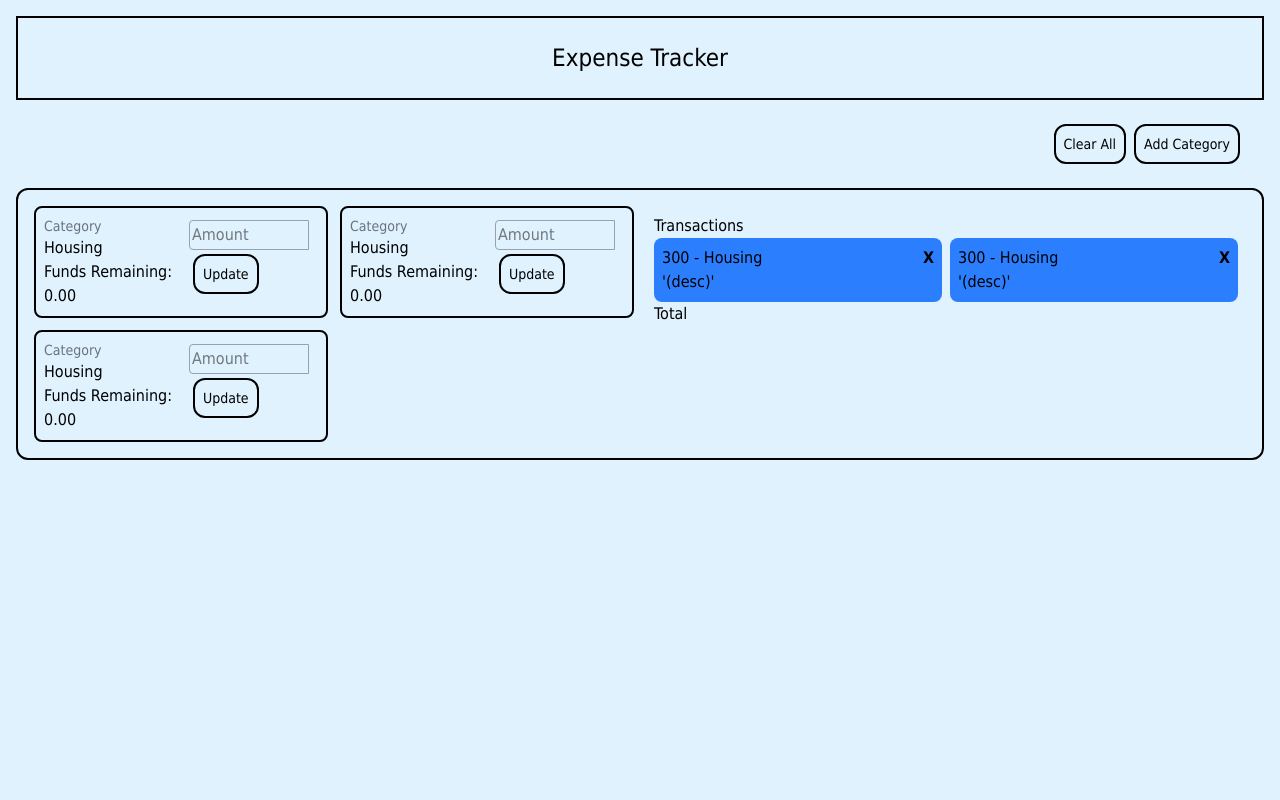
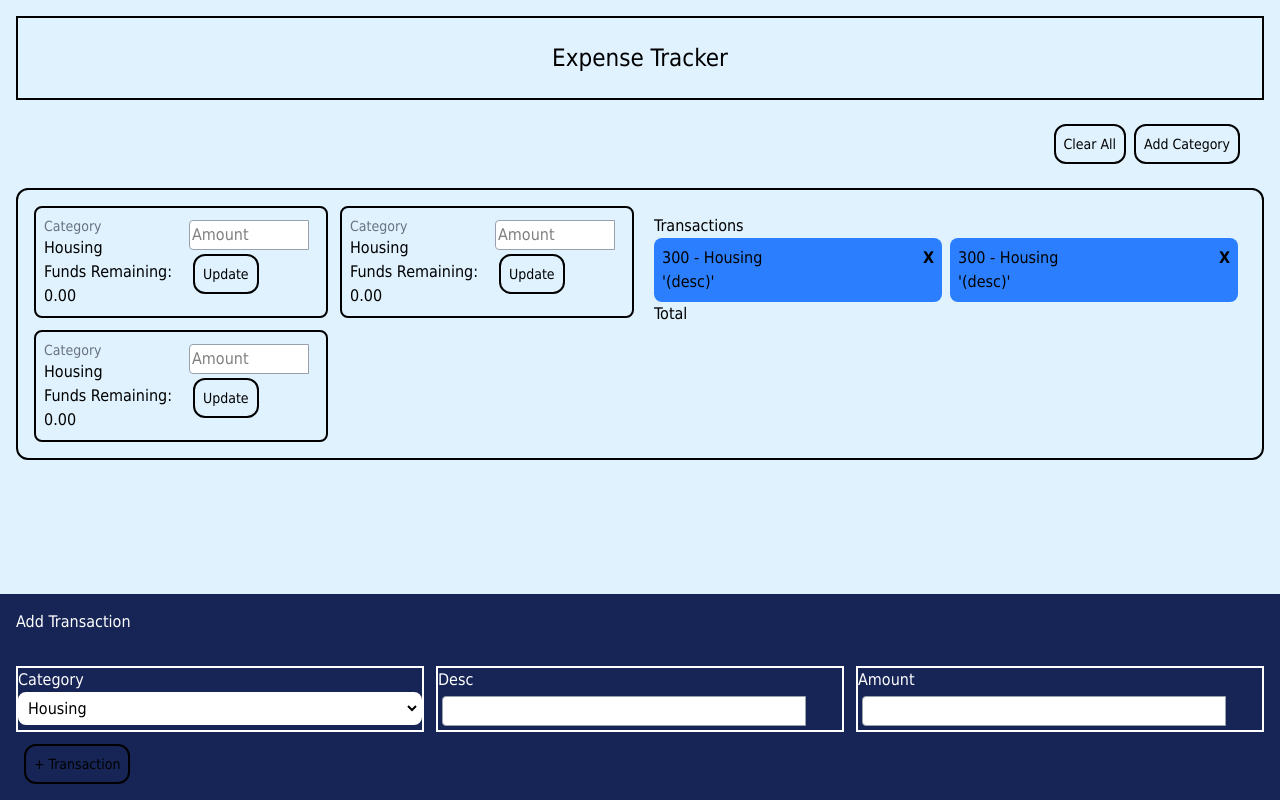
Before and after one commit to violetlea/expenseTracker, a React (Vite) app: page / in a window 1280 px wide. Built offline with nearby package versions, Linux system fonts and the light colour scheme.

Commit message:
add transaction container

```diff
--- a/src/App.jsx
+++ b/src/App.jsx
@@ -4,6 +4,7 @@ import ButtonDef from "./components/Button";
 import AddCategory from "./containers/addCategoryContainer";
 import AddBudget from "./containers/addBudgetContainer";
 import ManageTransaction from "./containers/transactionsContainer";
+import AddTransaction from "./containers/addTransactionContainer";
 function App() {
 	const [visible, setVisible] = useState(false);
 
@@ -60,6 +61,9 @@ function App() {
 					<ManageTransaction />
 				</div>
 			</section>
+			<section className=" bg-blue-950 fixed bottom-0 w-full left-0 z-50">
+				<AddTransaction />
+			</section>
 		</>
 	);
 }
--- a/src/components/Button.jsx
+++ b/src/components/Button.jsx
@@ -1,6 +1,6 @@
 export default function ButtonDef (props) {
 
-    const {text,handleAction} = props;
+    const {text,handleAction,isWhite} = props;
 
     return(
     <>
--- /dev/null
+++ b/src/components/Dropdown.jsx
@@ -0,0 +1,15 @@
+export default function DropdownDef (props) {
+
+    const {name} = props;
+
+    return(
+        <>
+            <select name={name} className="border-2 rounded-lg border-white bg-white w-full p-1">
+                <option value="Housing">Housing</option>
+                <option value="Housing">Housing</option>
+                <option value="Housing">Housing</option>
+                <option value="Housing">Housing</option>
+            </select>
+        </>
+    );
+}
--- a/src/components/Input.jsx
+++ b/src/components/Input.jsx
@@ -6,7 +6,7 @@ export default function TextInput (props) {
         type={type}
         placeholder={label}
         onChange={handleOnChange}
-        class="border-1 border-gray-400 w-auto max-w-9/10 rounded-l p-0.5 m-1"
+        class="border-1 border-gray-400 bg-white w-full max-w-9/10 rounded-l p-0.5 m-1"
         >
 
         </input>
--- /dev/null
+++ b/src/components/RoundedDetail.jsx
@@ -0,0 +1,14 @@
+export default function RoundedDetail(props) {
+	return (
+		<>
+			<div className="rounded-lg bg-blue-500 p-2 grid grid-cols-2">
+				<div className="h-full">
+					<p>300 - Housing '(desc)' </p>
+				</div>
+				<div className="h-full pt-0.5 md:pt-2 lg:pt-0 align-middle">
+					<p className="text-right font-bold  ">X</p>
+				</div>
+			</div>
+		</>
+	);
+}
--- a/src/containers/addBudgetContainer.jsx
+++ b/src/containers/addBudgetContainer.jsx
@@ -18,7 +18,7 @@ export default function AddBudget(props) {
 						</div>
 					</div>
 				</div>
-				<div className="border-2 border-black w-full rounded-lg p-2 w-full">
+				<div className="border-2 border-black rounded-lg p-2 w-full">
 					<div className="grid grid-cols-2 gap-2">
 						<div>
 							<p className="text-sm text-gray-500">Category</p>
--- /dev/null
+++ b/src/containers/addTransactionContainer.jsx
@@ -0,0 +1,28 @@
+import DropdownDef from "../components/Dropdown";
+import TextInput from "../components/Input";
+import ButtonDef from "../components/Button";
+
+export default function AddTransaction(props) {
+	return (
+		<>
+			<p className="text-white p-4">Add Transaction</p>
+			<div className="p-4 grid grid-cols-3 gap-3">
+				<div className="border-2 border-white">
+					<p className="text-white">Category</p>
+					<DropdownDef />
+				</div>
+				<div className="border-2 border-white">
+					<p className="text-white">Desc</p>
+					<TextInput type="text" />
+				</div>
+				<div className="border-2 border-white">
+					<p className="text-white">Amount</p>
+					<TextInput type="number" />
+				</div>
+                <div>
+                    <ButtonDef isWhite='true' text='+ Transaction'/>
+                </div>
+			</div>
+		</>
+	);
+}
--- a/src/containers/transactionsContainer.jsx
+++ b/src/containers/transactionsContainer.jsx
@@ -5,6 +5,7 @@ export default function ManageTransaction (props) {
             <div className="w-full p-2">
                 <p>Transactions</p>
                 <div className="grid grid-cols-1 gap-2 md:grid-cols-2">
+                    {/* to use component below */}
                     <div className="rounded-lg bg-blue-500 p-2 grid grid-cols-2">
                         <div className="h-full">
                             <p>300 - Housing '(desc)' </p>
```
